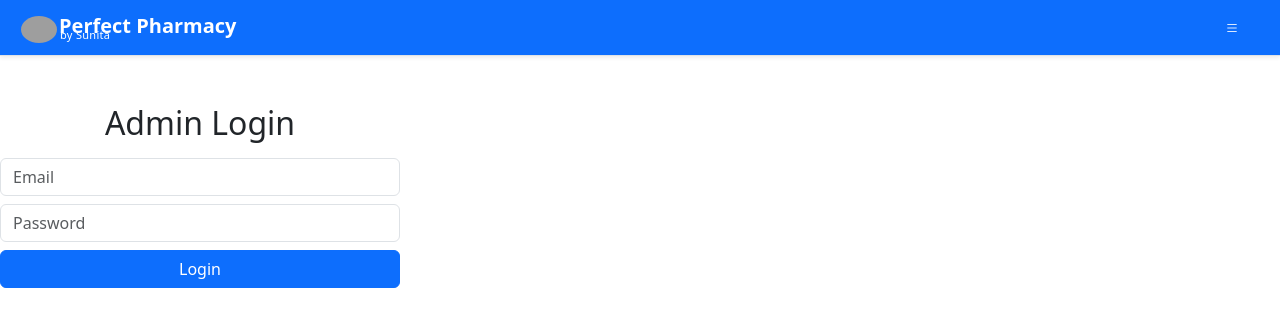
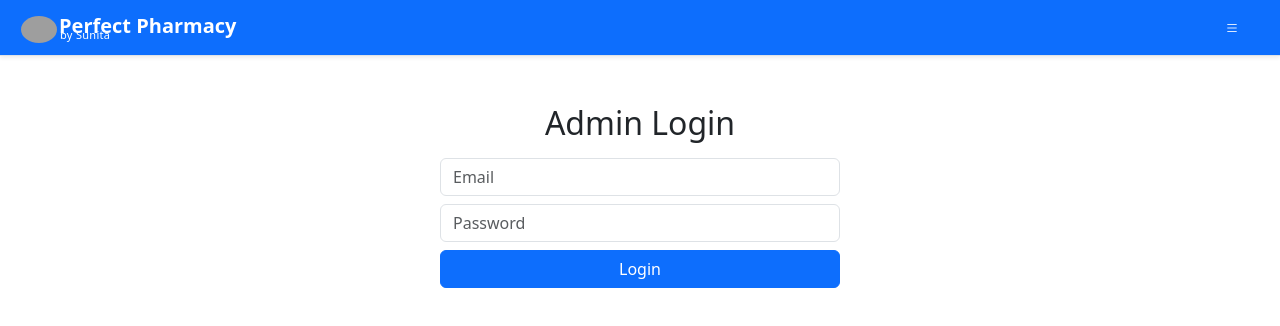
Before and after one commit to Raju-sen005/P-Notes, a React (Create React App) app in the folder frontend/: page /admin/login in a window 1280 px wide. Shown: the top 326 px of the page. Built offline with nearby package versions, Linux system fonts and the light colour scheme; grey boxes are pictures that could not be loaded.

Commit message:
Update AdminLogin.js

```diff
--- a/frontend/src/pages/admin/AdminLogin.js
+++ b/frontend/src/pages/admin/AdminLogin.js
@@ -37,7 +37,7 @@ const AdminLogin = () => {
 
   return (
     <motion.div
-      className="containe mt-5"
+      className="containe mt-5 m-auto"
       style={{
         maxWidth: "400px",
       }}
```
